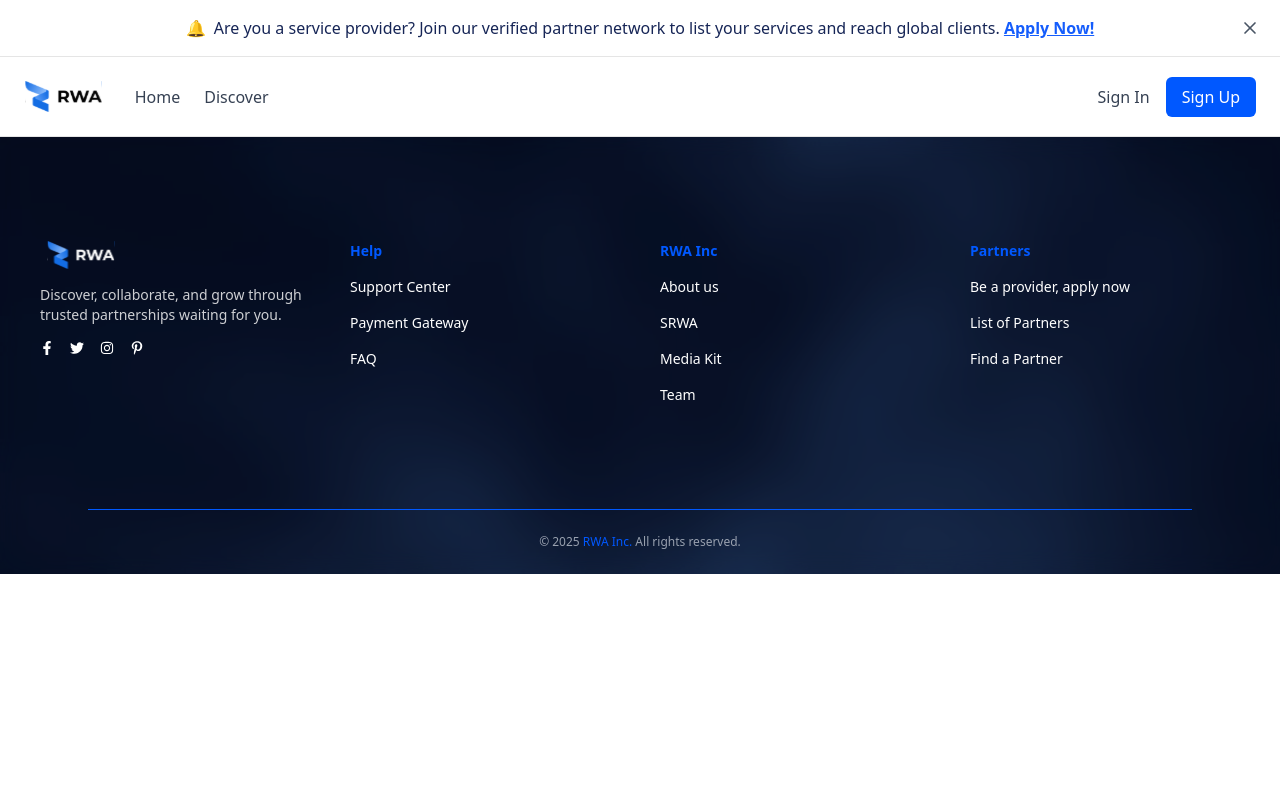
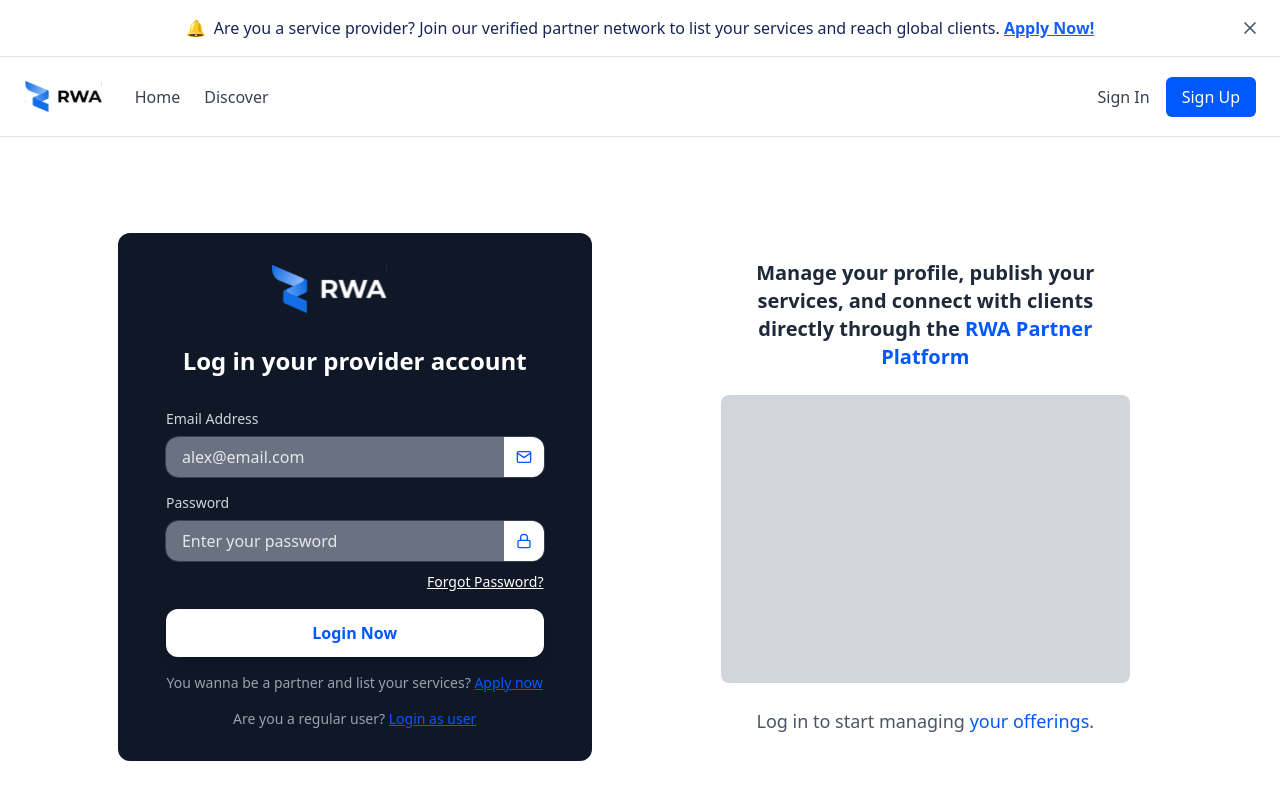
Before and after one commit to ShowyCone/partner-portal, a React (Vite) app: page /provider/login in a window 1280 px wide. Shown: the top 800 px of the page. Built offline with nearby package versions, Linux system fonts and the light colour scheme.

Commit message:
login as provider form done

```diff
--- a/src/App.jsx
+++ b/src/App.jsx
@@ -10,6 +10,7 @@ import Apply from './pages/provider/Apply'
 import SingleService from './pages/SingleService'
 import CreateServiceForm from './pages/create-service/CreateServiceForm'
 import PartnerDashboard from './pages/PartnerDashboard'
+import ProviderLogin from './pages/provider/ProviderLogin'
 
 function App() {
   return (
@@ -21,6 +22,7 @@ function App() {
         <Route path='/discover' element={<Discover />} />
         <Route path='/about' element={<AboutUs />} />
         <Route path='/login' element={<Login />} />
+        <Route path='/provider/login' element={<ProviderLogin />} />
         <Route path='/apply' element={<Apply />} />
         <Route path='/service/:id' element={<SingleService />} />
         <Route path='/create-service' element={<CreateServiceForm />} />
--- /dev/null
+++ b/src/components/forms/ProviderLoginForm.jsx
@@ -0,0 +1,120 @@
+import React, { useState } from 'react'
+import { motion } from 'framer-motion'
+import { Link } from 'react-router'
+import { FiMail, FiLock } from 'react-icons/fi'
+
+const slideIn = (direction = 'left') => ({
+  hidden: { opacity: 0, x: direction === 'left' ? -50 : 50 },
+  visible: {
+    opacity: 1,
+    x: 0,
+    transition: { duration: 0.6, ease: 'easeOut' },
+  },
+})
+
+export default function ProviderLoginForm({ onSuccess = () => {} }) {
+  const [email, setEmail] = useState('')
+  const [password, setPassword] = useState('')
+
+  const handleSubmit = (e) => {
+    e.preventDefault()
+    localStorage.setItem('isAuthenticated', 'true')
+    window.dispatchEvent(new Event('login'))
+    onSuccess()
+  }
+
+  return (
+    <motion.div
+      className='w-full md:w-auto p-12 py-8 flex flex-col justify-center items-center gap-8 rounded-xl bg-gray-900 min-w-2/5'
+      initial='hidden'
+      animate='visible'
+      variants={slideIn('left')}
+    >
+      <div className='flex justify-center md:justify-start'>
+        <img src='/rwamainlogo2.svg' alt='RWA Logo' className='h-12 w-auto' />
+      </div>
+
+      <h2 className='text-xl md:text-2xl font-semibold text-white text-center md:text-left'>
+        Log in your provider account
+      </h2>
+
+      <form
+        onSubmit={handleSubmit}
+        className='flex flex-col gap-4 w-full max-w-md mx-auto md:mx-0'
+      >
+        <div className='flex flex-col gap-2'>
+          <label htmlFor='email' className='text-sm font-medium text-gray-300'>
+            Email Address
+          </label>
+          <div className='relative'>
+            <input
+              id='email'
+              type='email'
+              placeholder='alex@email.com'
+              required
+              value={email}
+              onChange={(e) => setEmail(e.target.value)}
+              className='w-full pr-12 pl-4 py-2 outline outline-gray-700 bg-gray-500 rounded-xl focus:outline-none focus:ring-2 focus:ring-rwa focus:border-transparent focus:text-white placeholder:text-gray-200'
+            />
+            <span className='absolute inset-y-0 right-0 flex items-center'>
+              <span className='h-full flex items-center bg-white px-3 rounded-r-xl'>
+                <FiMail className='text-rwa' />
+              </span>
+            </span>
+          </div>
+        </div>
+
+        <div className='flex flex-col gap-2'>
+          <label
+            htmlFor='password'
+            className='text-sm font-medium text-gray-300'
+          >
+            Password
+          </label>
+          <div className='relative'>
+            <input
+              id='password'
+              type='password'
+              placeholder='Enter your password'
+              required
+              value={password}
+              onChange={(e) => setPassword(e.target.value)}
+              className='w-full pr-12 pl-4 py-2 outline outline-gray-700 bg-gray-500 rounded-xl focus:outline-none focus:ring-2 focus:ring-rwa focus:border-transparent focus:text-white placeholder:text-gray-200'
+            />
+            <span className='absolute inset-y-0 right-0 flex items-center'>
+              <span className='h-full flex items-center bg-white px-3 rounded-r-xl'>
+                <FiLock className='text-rwa' />
+              </span>
+            </span>
+          </div>
+          <div className='text-right'>
+            <Link className='text-sm text-white underline'>
+              Forgot Password?
+            </Link>
+          </div>
+        </div>
+
+        <button
+          type='submit'
+          className='w-full py-3 bg-white text-rwa font-semibold rounded-xl hover:opacity-90 transition-opacity cursor-pointer shadow-lg'
+        >
+          Login Now
+        </button>
+
+        <p className='text-center text-sm text-gray-400'>
+          You wanna be a partner and list your services?{' '}
+          <Link to='/apply' className='text-rwa underline'>
+            Apply now
+          </Link>
+        </p>
+
+        <p className='text-center text-sm text-gray-400'>
+          Are you a regular user?{' '}
+          <Link to='/login' className='text-rwa underline'>
+            Login as user
+          </Link>
+        </p>
+      </form>
+    </motion.div>
+  )
+}
--- /dev/null
+++ b/src/pages/provider/ProviderLogin.jsx
@@ -0,0 +1,42 @@
+import React from 'react'
+import { motion } from 'framer-motion'
+import ProviderLoginForm from '../../components/forms/ProviderLoginForm'
+
+const slideIn = (direction = 'right') => ({
+  hidden: { opacity: 0, x: direction === 'left' ? -50 : 50 },
+  visible: {
+    opacity: 1,
+    x: 0,
+    transition: { duration: 0.6, ease: 'easeOut' },
+  },
+})
+
+const ProviderLogin = () => (
+  <section className='flex flex-col md:flex-row bg-white min-h-[calc(100vh-5rem)] justify-center items-center gap-12 p-12'>
+    <ProviderLoginForm />
+
+    <div className='hidden md:block h-full w-px bg-gray-200' />
+
+    <motion.div
+      className='w-full h-full md:w-auto p-8 flex flex-col justify-center items-center gap-6 max-w-2/5'
+      initial='hidden'
+      animate='visible'
+      variants={slideIn('right')}
+    >
+      <h3 className='text-center text-lg md:text-xl font-semibold text-gray-800'>
+        Manage your profile, publish your services, and connect with clients
+        directly through the{' '}
+        <span className='text-rwa'>RWA Partner Platform</span>
+      </h3>
+
+      <div className='h-72 w-full bg-gray-300 rounded-lg' />
+
+      <p className='text-gray-600 text-lg text-center'>
+        Log in to start managing{' '}
+        <span className='text-rwa'>your offerings</span>.
+      </p>
+    </motion.div>
+  </section>
+)
+
+export default ProviderLogin
```
